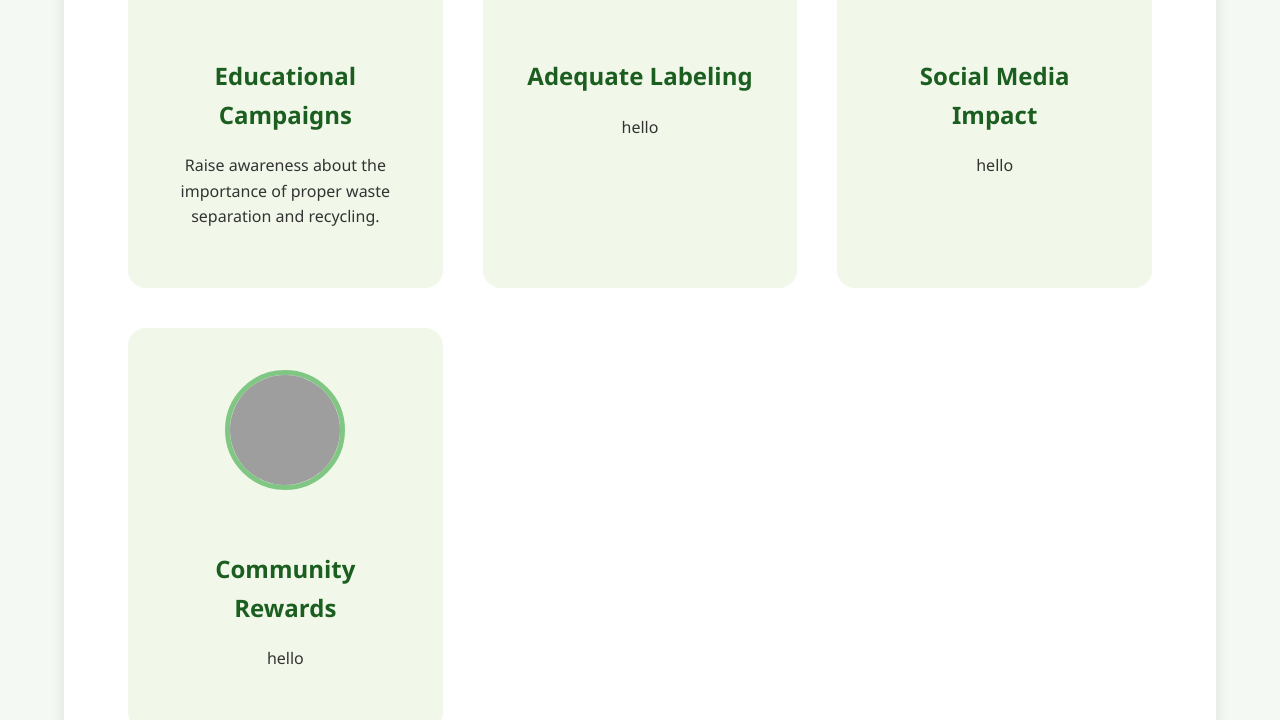
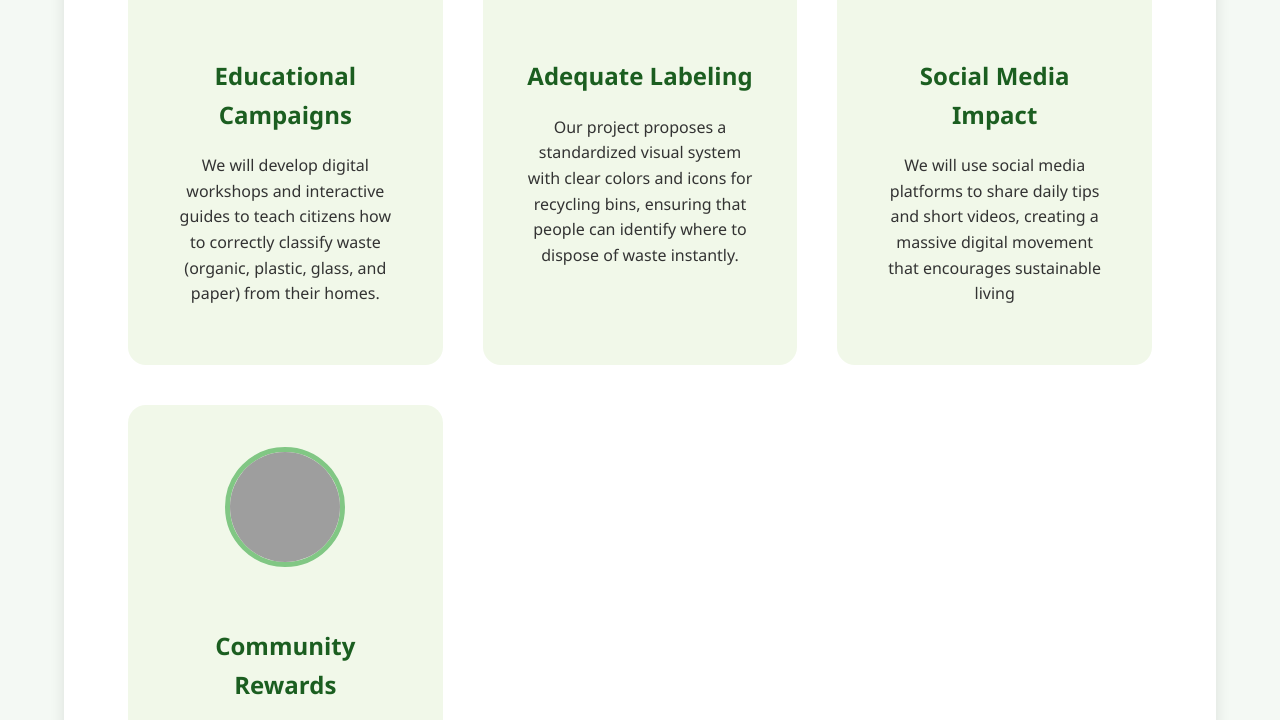
Before and after one commit to joshua-jaimes/Page-Project-, a website: page index.html in a window 1280 px wide. Shown: the part 2069-2789 px from the top of the page. Drawn offline with Linux system fonts and the light colour scheme; grey boxes are pictures that could not be loaded.

Commit message:
Update index.html

```diff
--- a/index.html
+++ b/index.html
@@ -77,25 +77,25 @@
                 <article class="solution-card">
                     <img src="https://images.unsplash.com/photo-1509062522246-3755977927d7?auto=format&fit=crop&q=80&w=400" alt="Student learning about environment">
                     <h3>Educational Campaigns</h3>
-                    <p>Raise awareness about the importance of proper waste separation and recycling.</p>
+                    <p>We will develop digital workshops and interactive guides to teach citizens how to correctly classify waste (organic, plastic, glass, and paper) from their homes.</p>
                 </article>
 
                 <article class="solution-card">
                     <img src="https://caracoltv.brightspotcdn.com/dims4/default/4291e2b/2147483647/strip/true/crop/1280x719+0+1/resize/568x319!/quality/75/?url=https%3A%2F%2Fcaracol-brightspot.s3.us-west-2.amazonaws.com%2F75%2F03%2Fbbd0e61440479c6eb231c6e72c98%2Frio-fonce-gallineral-san-gil.jpgs">
                     <h3>Adequate Labeling</h3>
-                    <p>hello</p>
+                    <p>Our project proposes a standardized visual system with clear colors and icons for recycling bins, ensuring that people can identify where to dispose of waste instantly.</p>
                 </article>
 
                 <article class="solution-card">
                     <img src="https://images.unsplash.com/photo-1611162617213-7d7a39e9b1d7?auto=format&fit=crop&q=80&w=400" alt="Social media icons on screen">
                     <h3>Social Media Impact</h3>
-                    <p>hello</p>
+                    <p>We will use social media platforms to share daily tips and short videos, creating a massive digital movement that encourages sustainable living</p>
                 </article>
 
                 <article class="solution-card">
                     <img src="https://images.unsplash.com/photo-1559027615-cd99c59633fa?auto=format&fit=crop&q=80&w=400" alt="Community volunteers">
                     <h3>Community Rewards</h3>
-                    <p>hello</p>
+                    <p>To motivate participation, we suggest an incentive system where active recyclers can receive discounts or benefits in local shops for their contributions.</p>
                 </article>
             </div>
         </section>
```
